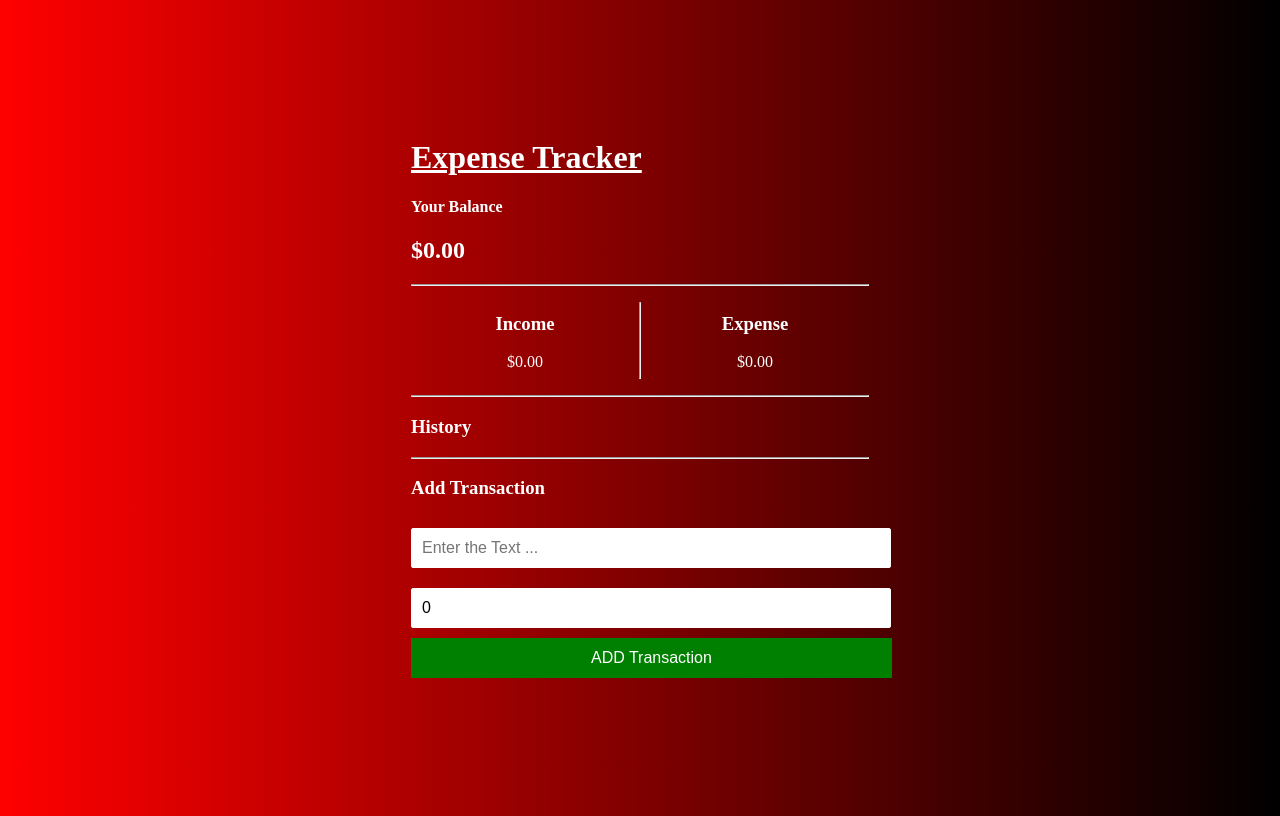
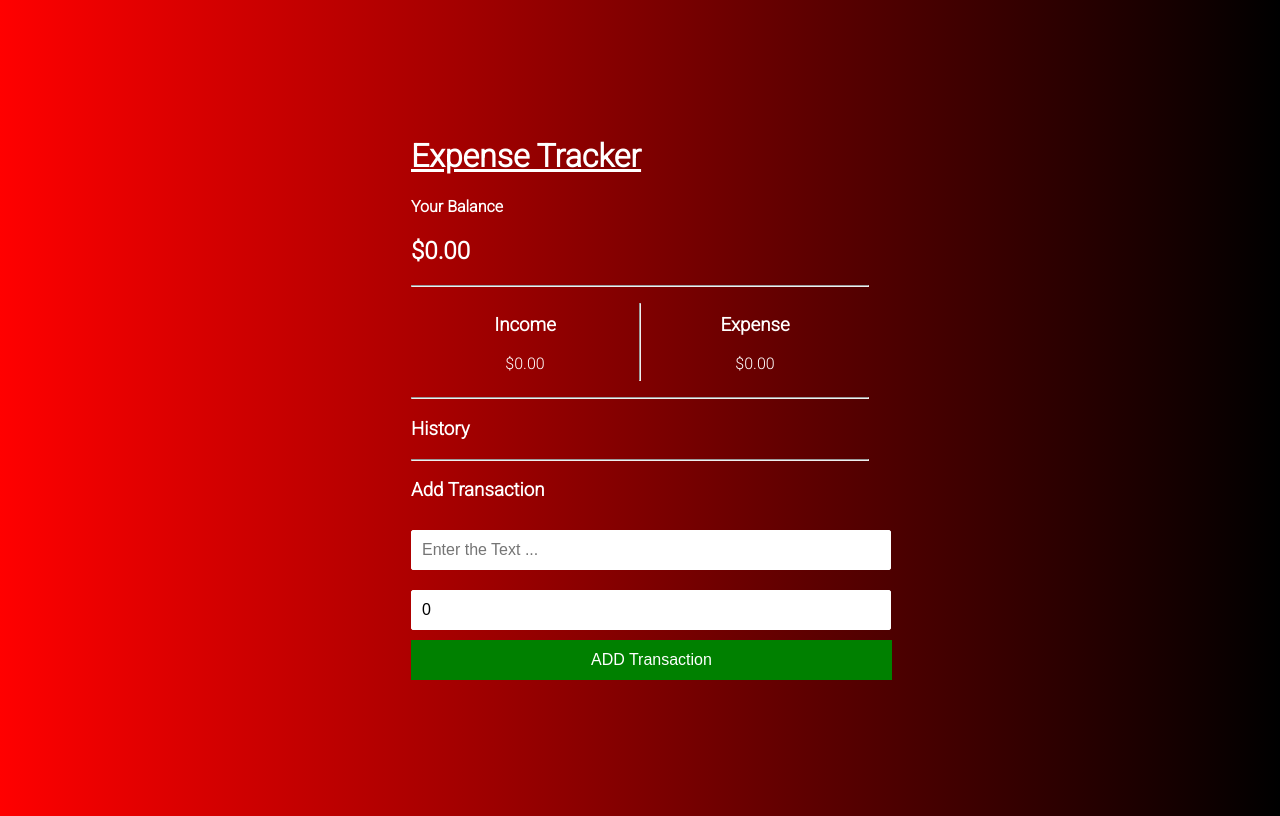
Before and after one commit to masham04/expense-tracker, a React (Create React App) app: page / in a window 1280 px wide. Built offline with nearby package versions, Linux system fonts and the light colour scheme.

Commit message:
new update

```diff
--- a/public/index.html
+++ b/public/index.html
@@ -3,6 +3,7 @@
   <head>
     <meta charset="utf-8" />
     <link rel="icon" href="%PUBLIC_URL%/favicon.ico" />
+    <link href="https://fonts.googleapis.com/css2?family=Roboto:wght@300&display=swap" rel="stylesheet">
     <meta name="viewport" content="width=device-width, initial-scale=1" />
     <meta name="theme-color" content="#000000" />
     <meta
--- a/src/App.css
+++ b/src/App.css
@@ -5,6 +5,7 @@ body{
   align-items: center;
   justify-content: center;
   min-height: 100vh;
+  font-family: 'Roboto', sans-serif;
 }
 .title{
   text-decoration: underline;
```
